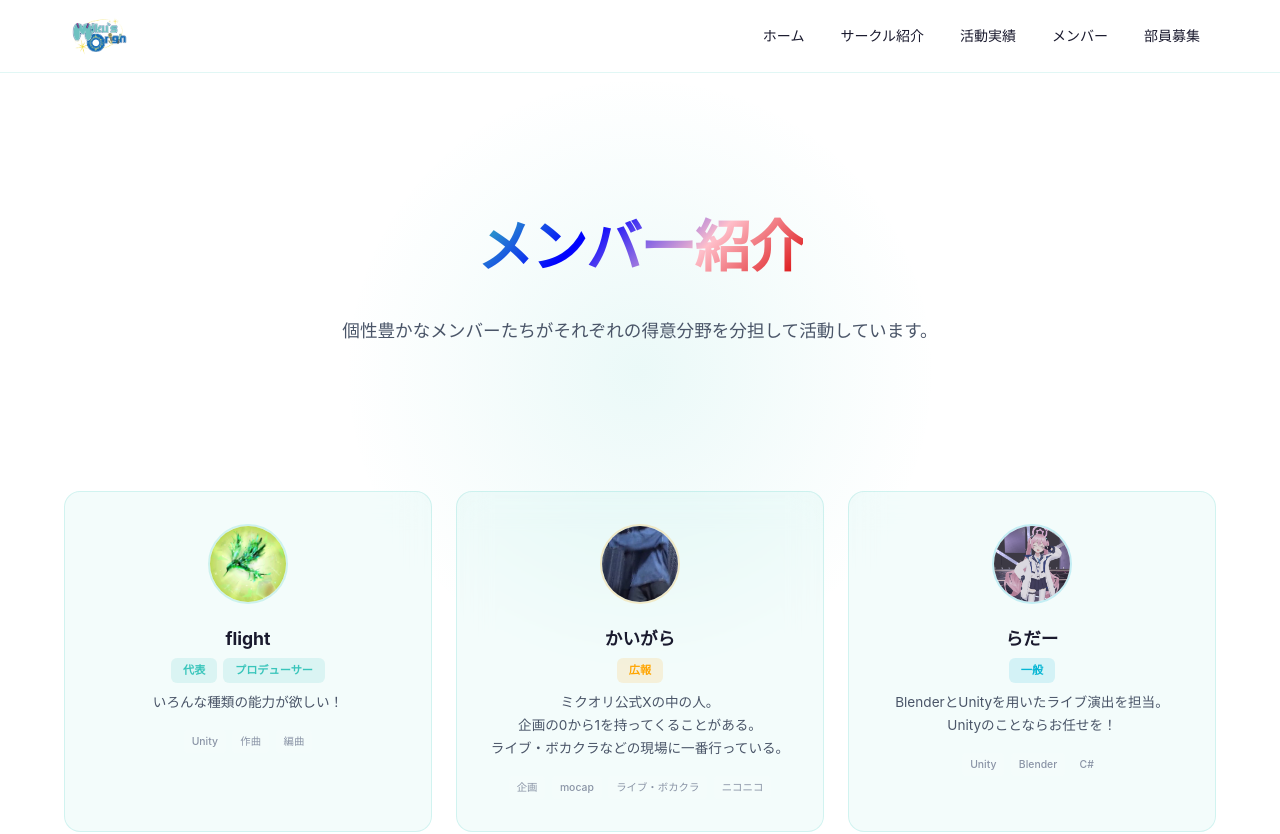
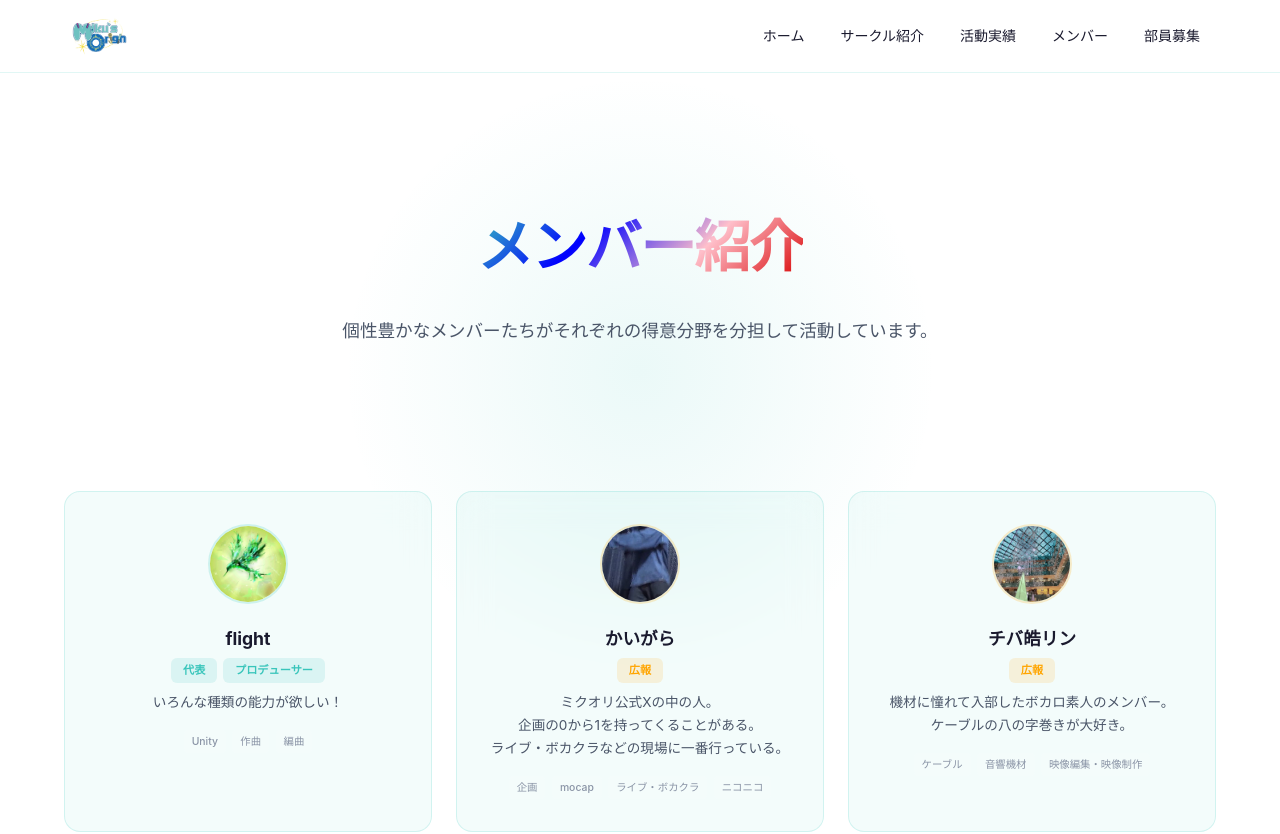
Before and after one commit to nekko-lab/mikus_origin.com, a Next.js app: page /members in a window 1280 px wide. Shown: the top 834 px of the page. Built offline with nearby package versions, Linux system fonts and the light colour scheme.

Commit message:
feat: メンバーを追加

```diff
--- a/app/members/page.tsx
+++ b/app/members/page.tsx
@@ -21,6 +21,14 @@ const members = [
     skills: ['企画', 'mocap', 'ライブ・ボカクラ', 'ニコニコ'],
     color: '#ffa500',
     image: '/members/namekomiso.jpg',
+  },
+  {
+    name: 'チバ皓リン',
+    role: ['広報'],
+    bio: '機材に憧れて入部したボカロ素人のメンバー。\nケーブルの八の字巻きが大好き。',
+    skills: ['ケーブル', '音響機材', '映像編集・映像制作'],
+    color: '#ffa500',
+    image: '/members/chibakouling.png',
   },
   {
     name: 'らだー',
```
